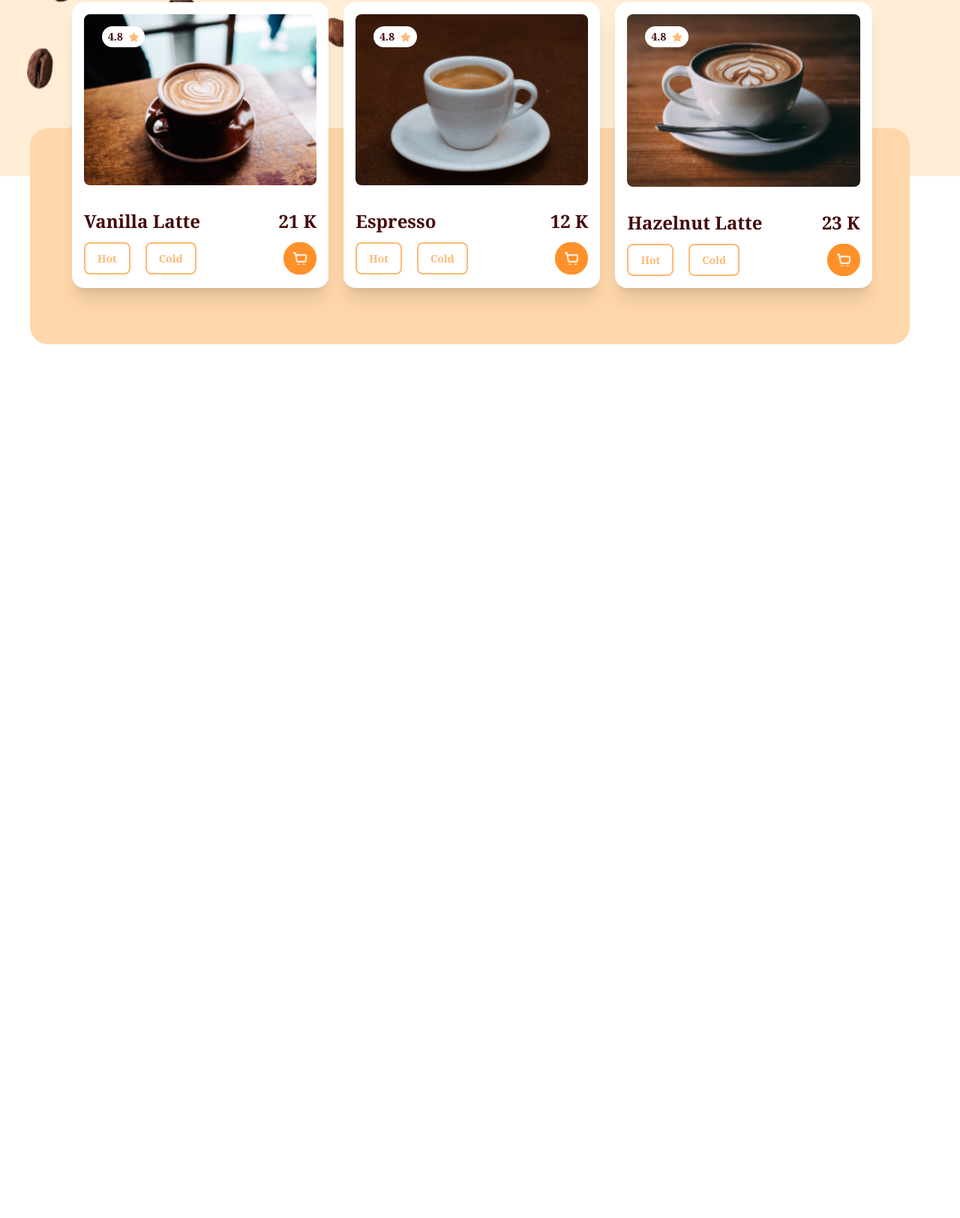
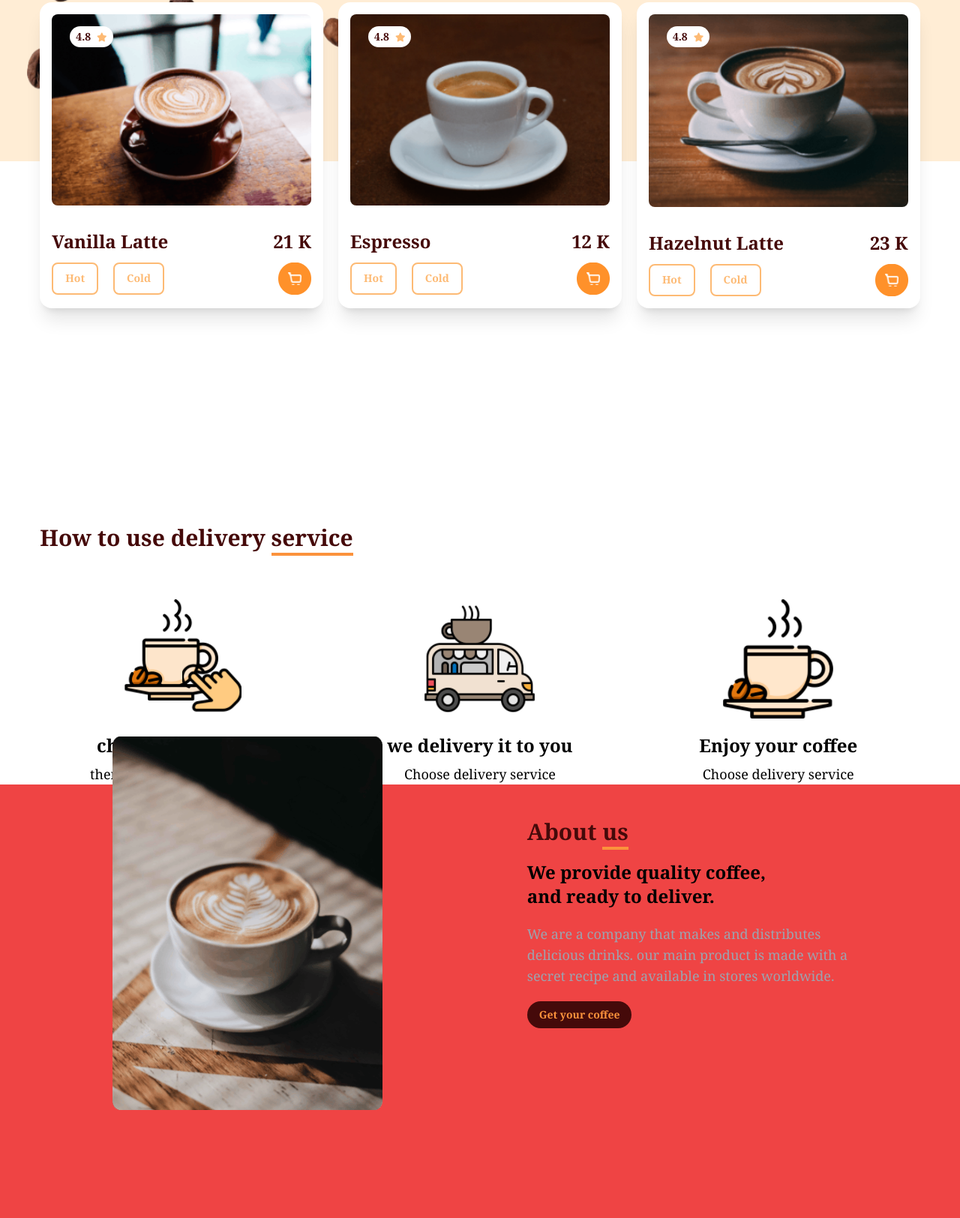
Before and after one commit to 198Jony/Cafe-street-Website, a plain HTML site: page index.html in a window 1280 px wide. Shown: the part 743-2367 px from the top of the page at 75% size. Before the commit the page ends 1202 px from the top, so only its background shows below. Drawn offline with nearby package versions, Linux system fonts and the light colour scheme.

Commit message:
completed upto deliver section

```diff
--- a/index.html
+++ b/index.html
@@ -17,9 +17,9 @@
 </head>
 <body class="font-serif">
 
-     <header class="bg-orange-100 pt-2 pb-5 lg:bg-[url('images/bg_img_hero.png')] bg-right-top bg-no-repeat lg:bg-[length:350px_300px] xl:bg-[length:500px_400px]">
+     <header class="bg-orange-100 pt-2 lg:bg-[url('images/bg_img_hero.png')] bg-right-top bg-no-repeat lg:bg-[length:350px_300px] xl:bg-[length:500px_400px]">
          <!--Navbar-->
-        <div class="container mx-auto w-10/12">
+        <div class="container mx-auto w-11/12">
             <div class="navbar">
                 <div class="navbar-start">
                   <div class="dropdown">
@@ -86,22 +86,21 @@
                 </div>
               </div>
         </div>
+        <div class=" lg:bg-[url('images/bg_img_hero.png')] bg-left-bottom bg-no-repeat lg:bg-[length:350px_300px] xl:bg-[length:500px_400px] w-full h-96"></div>
 
-        <div class=" lg:bg-[url('images/bg_img_hero.png')] bg-left-bottom bg-no-repeat lg:bg-[length:350px_300px] xl:bg-[length:500px_400px] w-full h-96">
-        </div>
+
      </header>
 
      <main>
-        <section class="relative ">
-            <div class="container mx-auto w-11/12 bg-orange-200  absolute h-full lg:h-72  -top-16 left-10 rounded-3xl">
+
+        <section>
+          <div class="container mx-auto w-11/12 -translate-y-72 md:-translate-y-72 lg:-translate-y-56  xl:-translate-y-72 ">
+            <div>
+                <h2 class="text-red-950 font-semibold text-3xl text-center lg:text-left ">Popular <span class="border-b-4 border-orange-400">Now</span></h2>
             </div>
-            <div class="container mx-auto w-10/12 absolute -top-72 left-8 md:left-16 lg:-top-60 lg:left-20 xl:-top-72 xl:left-24">
-            <div>
-                <h2 class="text-red-950 font-semibold text-3xl text-center lg:text-left">Popular <span class="border-b-4 border-orange-400">Now</span></h2>
-            </div>
-            <div class="md:grid md:grid-cols-2 md:gap-5 lg:grid lg:grid-cols-3  justify-between mt-5">
+            <div class="grid grid-cols-1 md:grid md:grid-cols-2 md:gap-5 lg:grid lg:grid-cols-3 mt-10">
                  <!--card1-->
-                 <div class="card card-compact bg-base-100 w-full shadow-xl ">
+                 <div class="card card-compact bg-base-100 w-full shadow-xl mb-5 md:mb-0">
                  <figure class="p-4 relative">
                  <div class="bg-white px-2 py-1 rounded-full absolute top-8 left-10 text-red-950 font-bold text-sm">4.8<i class="fa-solid fa-star text-xs text-orange-300 ml-2"></i></div>
                  <img class="w-full rounded-lg"
@@ -125,7 +124,7 @@
                  </div>
                  </div>
                  <!--card2-->
-                 <div class="card card-compact bg-base-100 w-full shadow-xl ">
+                 <div class="card card-compact bg-base-100 w-full shadow-xl mb-5 md:mb-0">
                  <figure class="p-4 relative">
                     <div class="bg-white px-2 py-1 rounded-full absolute top-8 left-10 text-red-950 font-bold text-sm">4.8<i class="fa-solid fa-star text-xs text-orange-300 ml-2"></i></div>
                     <img class="w-full rounded-lg"
@@ -175,6 +174,52 @@
                   </div>
                   </div>
         </section>
+        <!--Delivery Section-->
+        <section>
+          <div class="container mx-auto w-11/12">
+              <div>
+                <h2 class="text-red-950 font-semibold text-3xl text-center lg:text-left ">How to use delivery <span class="border-b-4 border-orange-400">service</span></h2>
+              </div>
+              <div class="md:grid md:grid-cols-2 lg:grid lg:grid-cols-3 mt-16 gap-5">
+                 <div class="text-center mb-10 lg:mb-0">
+                    <img class="mx-auto" src="images\image (1).png" alt="">
+                    <h4 class="text-2xl font-semibold mt-5 text-black">choose your coffee</h4>
+                    <p class="text-lg text-black font-normal mt-2">there are 20+ coffees for you</p>
+                 </div>
+                 <div  class="text-center mb-10 lg:mb-0">
+                  <img class="mx-auto" src="images\food-truck 1.png" alt="">
+                  <h4 class="text-2xl font-semibold mt-5 text-black">we delivery it to you</h4>
+                  <p class="text-lg text-black font-normal mt-2">Choose delivery service</p>
+               </div>
+               <div class="text-center">
+                <img class="mx-auto" src="images\coffee-cup 2.png" alt="">
+                <h4 class="text-2xl font-semibold mt-5 text-black">Enjoy your coffee</h4>
+                <p class="text-lg text-black font-normal mt-2">Choose delivery service</p>
+             </div>
+              </div>
+          </div>
+        </section>
+
+        <!--Abous us section-->
+        <section class="bg-red-500 pt-20">
+            <div class="container mx-auto w-11/12">
+                <div class="flex justify-around items-center relative -top-36">
+                    <div>
+                       <img src="images\unsplash_3n3mPoGko8g.png" alt="">
+                    </div>
+                    <div>
+                       <div>
+                          <h2 class="text-red-950 font-semibold text-3xl text-center lg:text-left ">About <span class="border-b-4 border-orange-400">us</span></h2>
+                       </div>
+                       <div class="mt-5">
+                        <h4 class="text-2xl font-semibold text-black">We provide quality coffee,<br> and ready to deliver.</h4>
+                        <p class="text-lg text-gray-400 font-normal mt-5">We are a company that makes and distributes<br> delicious drinks. our main product is made with a<br> secret recipe and available in stores worldwide.</p>
+                        <button class="bg-red-950 text-orange-400 text-sm font-bold px-4 py-2 rounded-full mt-5">Get your coffee</button>
+                       </div>
+                    </div>
+                </div>
+            </div>
+        </section>
      </main>
 
      <footer>
--- a/tailwind.config.js
+++ b/tailwind.config.js
@@ -5,7 +5,9 @@
         fontFamily:{
           serif : [ 'Poppins', 'serif'],
         },
-
+        backgroundImage: {
+          'hero-pattern': "url('images/Rectangle 2 (4).png')",
+        },
       extend: {},
     },
     plugins: [],
```
Also changed, not shown: images/Rectangle 2 (4).png (added).
